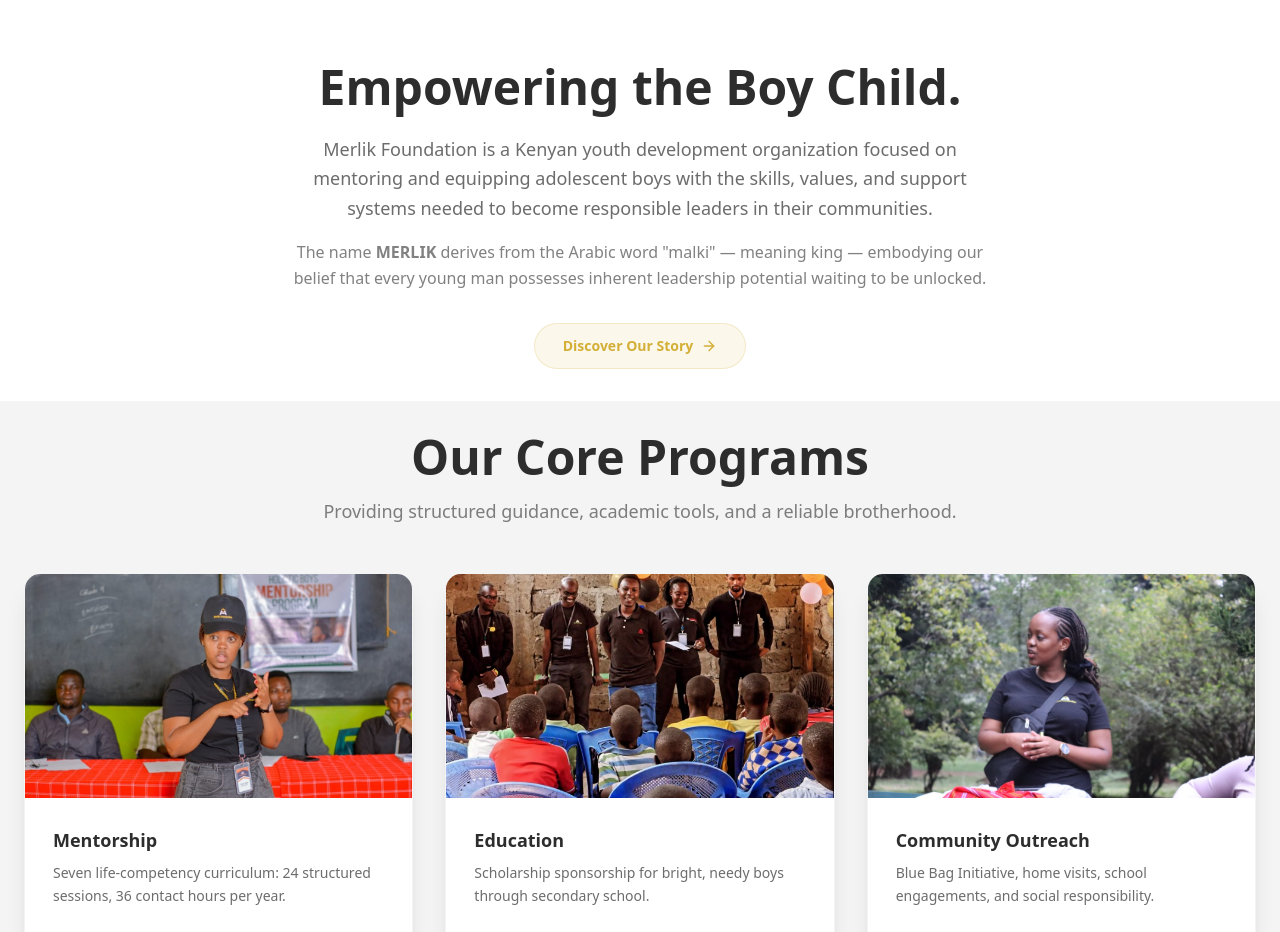
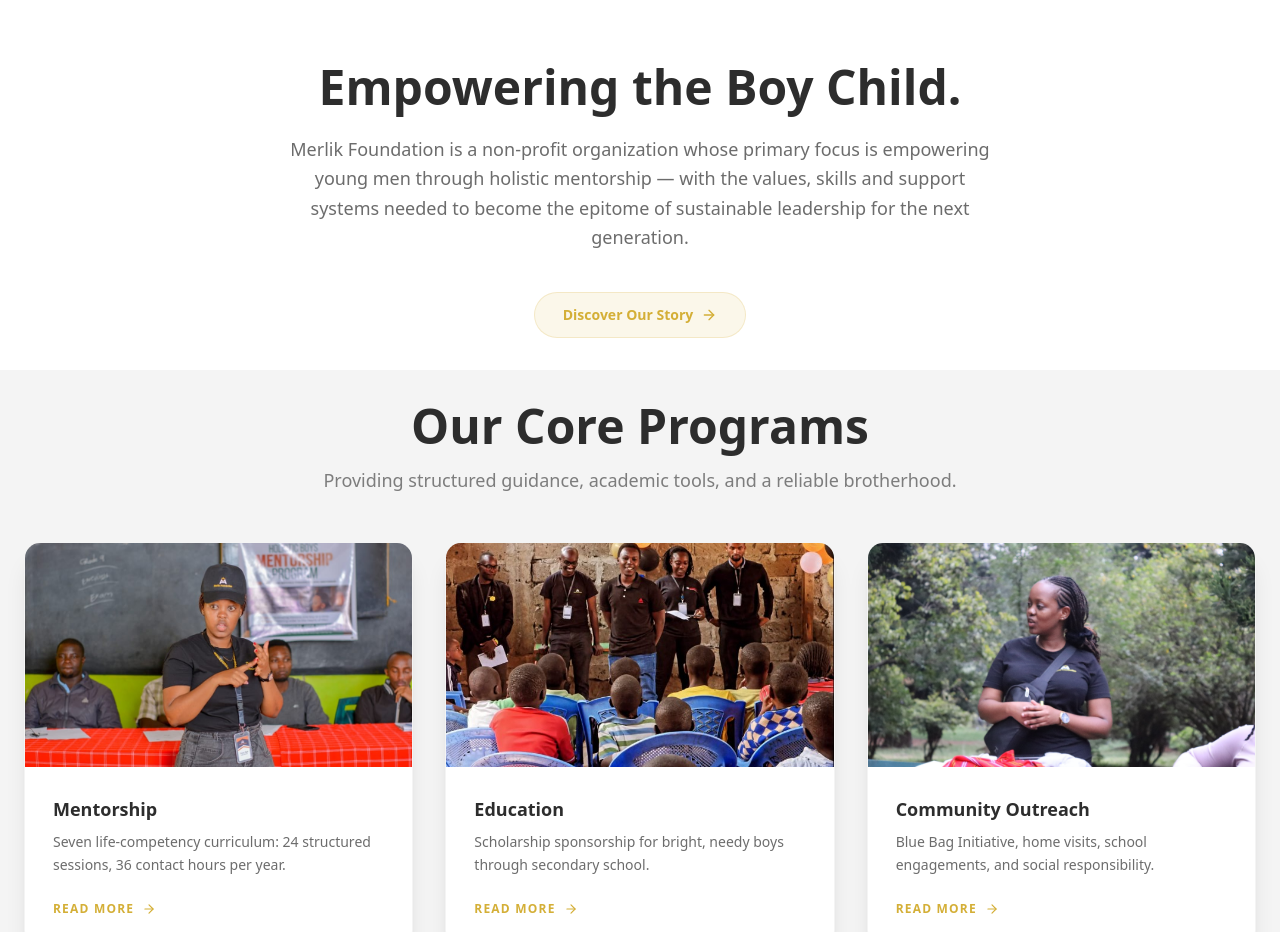
Before and after one commit to foundationmerlik/webapp, a Next.js app: page / in a window 1280 px wide. Shown: the part 1100-2032 px from the top of the page. Built offline with nearby package versions, Linux system fonts and the light colour scheme; a web font is replaced by a local one.

Commit message:
UI: Rephrased Empowering the Boychild section and removed Merlik name origin

```diff
--- a/src/app/(site)/page.tsx
+++ b/src/app/(site)/page.tsx
@@ -231,11 +231,8 @@
           <h2 className="text-3xl md:text-5xl font-serif font-bold mb-6 text-foreground">
             Empowering the Boy Child.
           </h2>
-          <p className="text-base md:text-lg text-foreground/70 font-sans leading-relaxed mb-4">
-            Merlik Foundation is a Kenyan youth development organization focused on mentoring and equipping adolescent boys with the skills, values, and support systems needed to become responsible leaders in their communities.
-          </p>
-          <p className="text-sm md:text-base text-foreground/60 font-sans leading-relaxed mb-8">
-            The name <strong>MERLIK</strong> derives from the Arabic word &quot;malki&quot; — meaning king — embodying our belief that every young man possesses inherent leadership potential waiting to be unlocked.
+          <p className="text-base md:text-lg text-foreground/70 font-sans leading-relaxed mb-10">
+            Merlik Foundation is a non-profit organization whose primary focus is empowering young men through holistic mentorship — with the values, skills and support systems needed to become the epitome of sustainable leadership for the next generation.
           </p>
           <Link href="/about" className="group relative inline-flex items-center gap-2 px-7 py-3 bg-brand-gold/10 text-brand-gold border border-brand-gold/20 rounded-full font-bold hover:bg-brand-gold hover:text-white transition-all duration-300 text-sm">
             Discover Our Story
```
